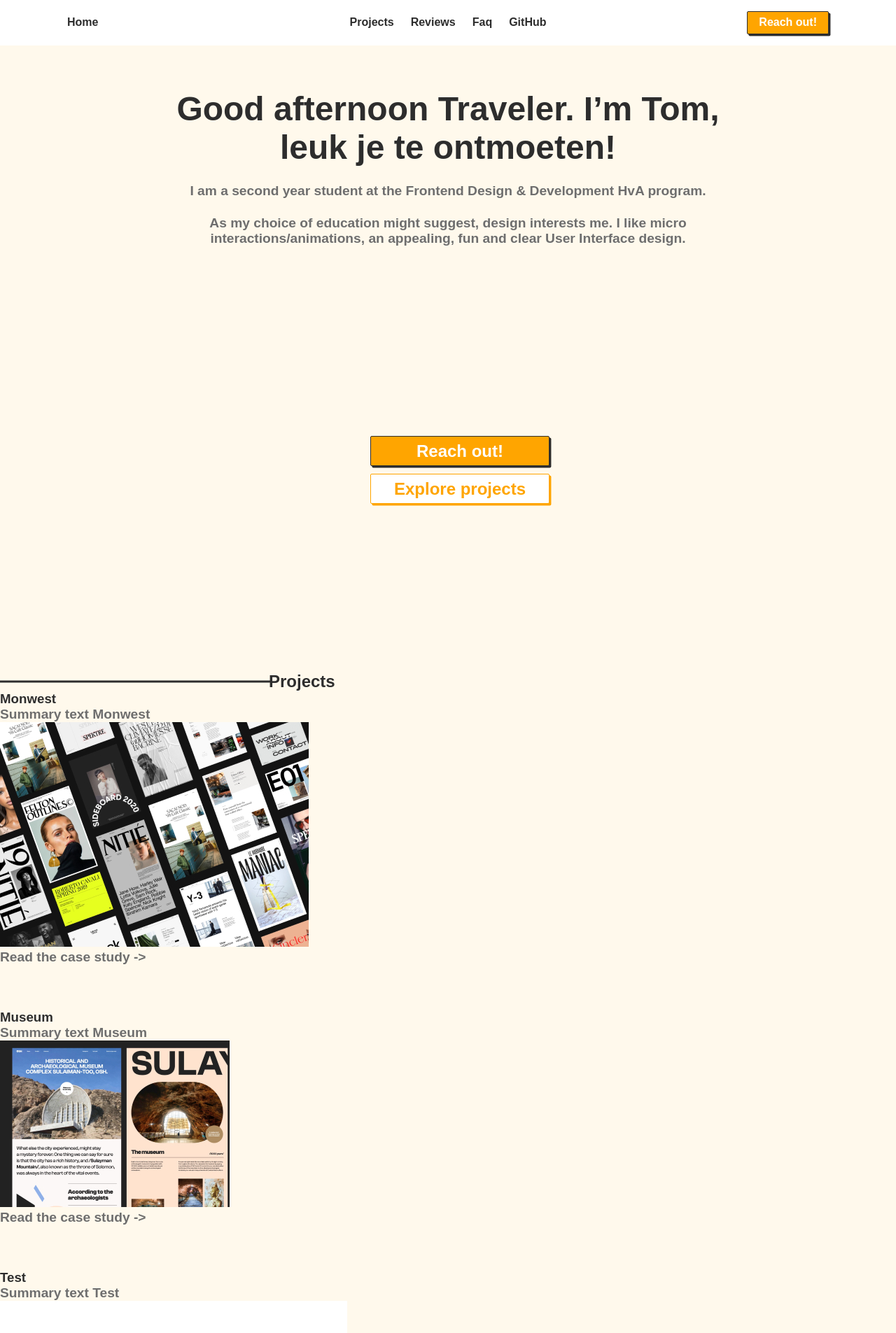
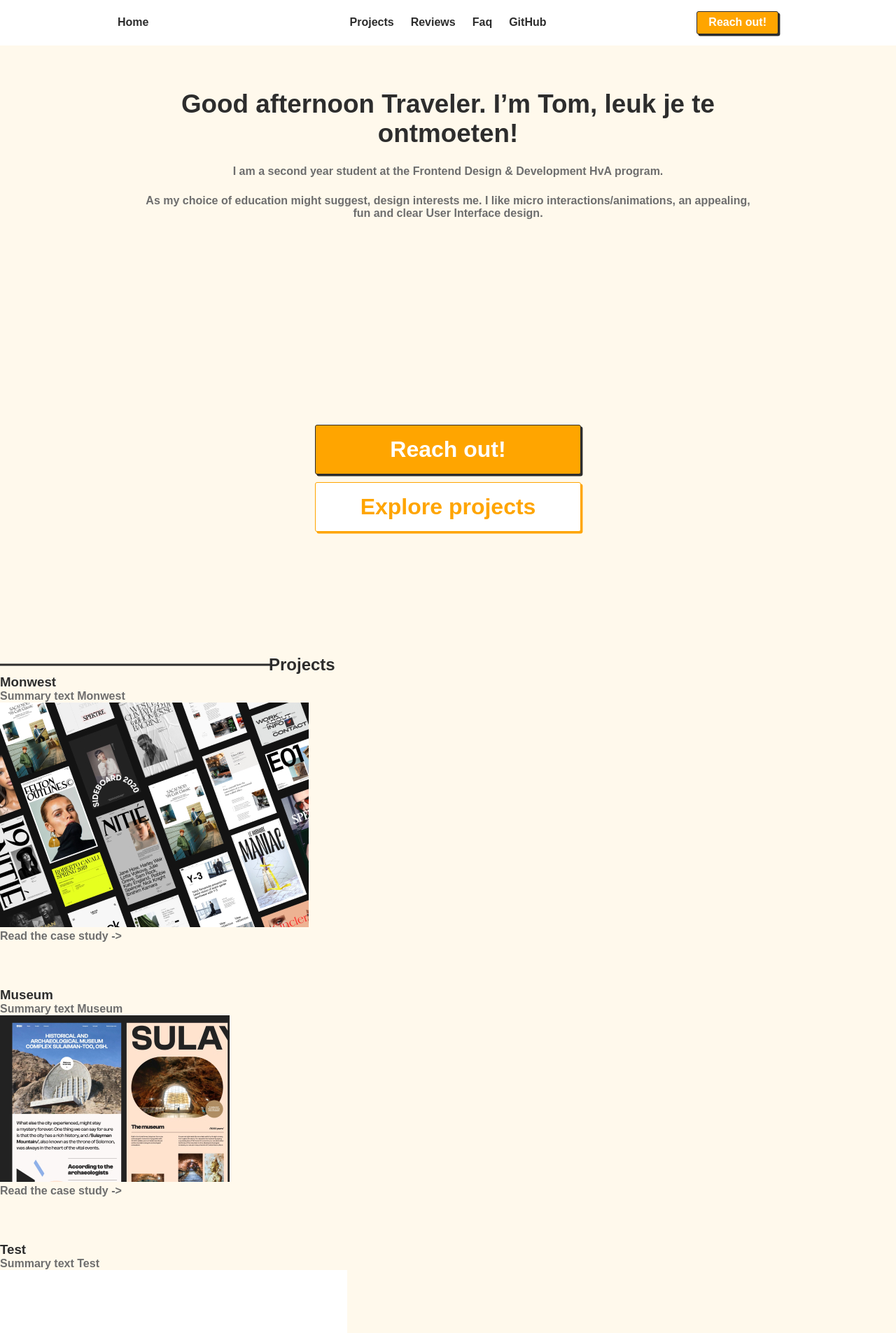
Before and after one commit to tom-2810/my-personal-portfolio, a SvelteKit app: page / in a window 1280 px wide. Shown: the top 1905 px of the page at 70% size. Built offline with nearby package versions, Linux system fonts and the light colour scheme.

Commit message:
project browsing styling

```diff
--- a/src/global.css
+++ b/src/global.css
@@ -2,6 +2,9 @@
     margin: 0;
     padding: 0;
     box-sizing: border-box;
+
+    scroll-behavior: smooth;
+    scroll-margin: var(--size-xxl);
 }
 
 :root {
@@ -14,6 +17,11 @@
     --size-m: 1rem;
     --size-l: 1.5rem;
     --size-xl: 4rem;
+    --size-xxl: 11rem;
+
+    --radius-s: 3px;
+    --radius-m: 10px;
+    --radius-l: 14px;
 
     --heading-spacer: 30vw;
 }
@@ -33,7 +41,7 @@ a {
 }
 
 h1 {
-    font-size: 3rem;
+    font-size: 2.3rem;
 }
 
 h2 {
@@ -62,7 +70,7 @@ h2 a:hover::after {
 }
 
 p {
-    font-size: 1.2rem;
+    font-size: var(--size-m);
     color: var(--c-second-text);
 }
 
@@ -75,7 +83,7 @@ p {
     color: white;
     font-weight: bold;
     border: 1px solid var(--c-global-text);
-    border-radius: 2px;
+    border-radius: 3px;
     cursor: pointer;
 
     box-shadow: var(--size-xs) var(--size-xs) var(--c-global-text);
--- a/src/lib/components/ContactSection.svelte
+++ b/src/lib/components/ContactSection.svelte
@@ -1,3 +1,3 @@
-<section>
+<section id="contact">
     <h1>Contact Section</h1>
 </section>
--- a/src/lib/components/FaqSection.svelte
+++ b/src/lib/components/FaqSection.svelte
@@ -1,3 +1,3 @@
-<section>
+<section id="faq">
     <h1>Frequently asked questions...</h1>
 </section>
--- a/src/lib/components/Navigation.svelte
+++ b/src/lib/components/Navigation.svelte
@@ -29,7 +29,7 @@
         flex-direction: row;
         align-items: center;
         width: 100%;
-        max-width: 68rem;
+        max-width: 59rem;
         margin: 0 2vw;
         padding: var(--size-m) 0;
         gap: var(--size-m);
--- a/src/lib/components/ProjectRequestSection.svelte
+++ b/src/lib/components/ProjectRequestSection.svelte
@@ -1,3 +1,3 @@
-<section>
+<section id="project-request">
     <h1>Got a project?</h1>
 </section>
--- a/src/lib/components/ProjectsSection.svelte
+++ b/src/lib/components/ProjectsSection.svelte
@@ -6,8 +6,8 @@
     let currentAmountOfProjects = 3;
 </script>
 
-<section>
-    <h2 id="projects"><a href="#projects">Projects</a></h2>
+<section id="projects">
+    <h2><a href="#projects">Projects</a></h2>
 
     <div class="projects">
         <!-- append all projects -->
--- a/src/lib/components/WelcomeSection.svelte
+++ b/src/lib/components/WelcomeSection.svelte
@@ -32,25 +32,22 @@
         align-items: center;
         text-align: center;
         padding-top: 8rem;
-        height: 100dvh;
+        height: 95dvh;
         width: 100%;
         max-width: 55rem;
-        margin: 0 auto 10rem auto;
+        margin: 0 auto;
     }
 
     .welcome-buttons {
-        position: relative;
         display: flex;
         flex-direction: column;
         gap: .7rem;
         margin-top: auto;
 
-        bottom: 5rem;
-        width: max-content;
-        font-size: var(--size-l);
+        font-size: 2rem;
     }
 
     .welcome-buttons a {
-        width: 100%;
+        padding: var(--size-m) var(--size-xl);
     }
 </style>
--- a/src/routes/+layout.svelte
+++ b/src/routes/+layout.svelte
@@ -1,6 +1,6 @@
 <script>
-    import Navigation from "../lib/components/Navigation.svelte";
-    import ContactSection from "../lib/components/ContactSection.svelte";
+    import Navigation from "$lib/components/Navigation.svelte";
+    import ContactSection from "$lib/components/ContactSection.svelte";
 
     import global from '../global.css'
 </script>
--- a/src/routes/+page.svelte
+++ b/src/routes/+page.svelte
@@ -13,3 +13,11 @@
     <ProjectRequestSection />
     <FaqSection />
 </div>
+
+<style>
+    .homepage {
+    display: flex;
+    flex-direction: column;
+    gap: var(--size-xxl);
+}
+</style>
--- a/src/routes/projects/[[projectId]]/+page.svelte
+++ b/src/routes/projects/[[projectId]]/+page.svelte
@@ -21,17 +21,78 @@
     $: nextProject = projects[projects.indexOf(project) + 1]
 </script>
 
-<h1>this is the case study for { project.title }</h1>
+<section>
 
-<img src="/images/projects/{ img }" alt="{ project.title } cover picture">
+    <div class="hero">
+
+        <div class="project-intro">
+            <!-- only show if there is a previous project in the projects array -->
+            <div class="browser">
+                {#if projects.indexOf(project) > 0}
+    <p><a href={'/projects/' + previousProject.id}>Previous ←</a></p>
+    {/if}
+            </div>
 
 
-<!-- only show if there is a previous project in the projects array -->
-{#if projects.indexOf(project) > 0}
-<a href={'/projects/' + previousProject.id}>Previous project | </a>
-{/if}
+    <h1>{ project.title }</h1>
 
-<!-- only show if the current project is not the last project in the projects array -->
-{#if projects.indexOf(project) < projects.length - 1}
-<a href={'/projects/' + nextProject.id}>Next project</a>
-{/if}
+    <!-- only show if the current project is not the last project in the projects array -->
+    <div class="browser">
+        {#if projects.indexOf(project) < projects.length - 1}
+    <p><a href={'/projects/' + nextProject.id}>→ Next</a></p>
+    {/if}
+    </div>
+
+        </div>
+
+
+    <img src="/images/projects/{ img }" alt="{ project.title } cover picture">
+
+    </div>
+
+
+
+</section>
+
+<style>
+    section {
+        display: flex;
+        flex-direction: column;
+
+    }
+
+    .hero {
+        display: flex;
+        gap: var(--size-l);
+        flex-direction: column;
+        align-items: center;
+        margin: 0 auto;
+        width: 100%;
+        max-width: 59rem;
+        height: 100dvh;
+        padding-top: 8rem;
+        text-align: center;
+    }
+
+    .project-intro {
+        display: flex;
+        align-items: center;
+        width: 70%;
+        justify-content: space-between;
+    }
+
+    .project-intro .browser {
+        display: flex;
+        align-items: center;
+        justify-content: center;
+        width: 10rem;
+        height: 4rem;
+    }
+
+    .hero img {
+        width: 90%;
+        max-height: 85%;
+        border-radius: var(--radius-l);
+        object-fit: cover;
+    }
+</style>
```
